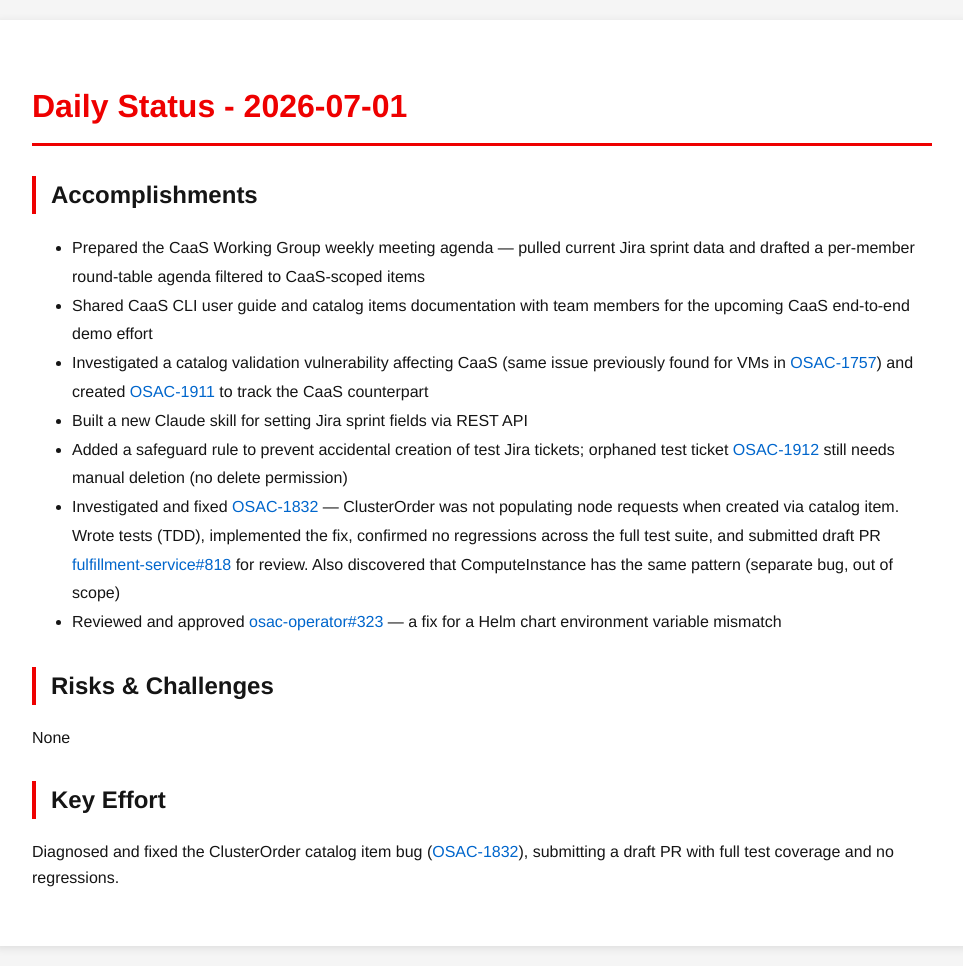
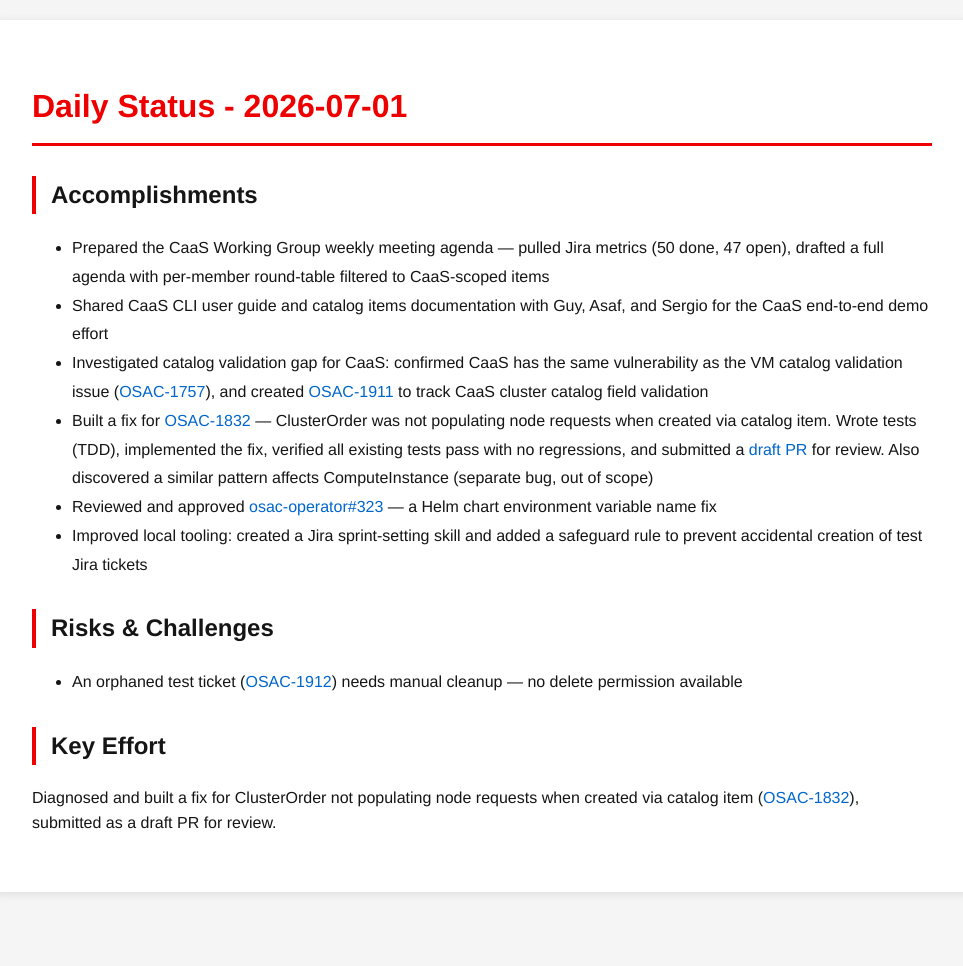
Before and after one commit to tzvatot/daily-status, a Jekyll site: the page built from 2026-07-01.md, in a window 1280 px wide. Shown: the whole page, without its empty margins (158-1121 px from the left). Built offline with Jekyll 4.4.1, drawn with Linux system fonts in a browser that asks for light colours; after the commit the page ends 912 px from its top, so only the background shows below that.

Commit message:
Daily status update - 2026-07-01

```diff
--- a/2026-07-01.md
+++ b/2026-07-01.md
@@ -7,16 +7,15 @@
 # Daily Status - 2026-07-01
 
 ## Accomplishments
-- Prepared the CaaS Working Group weekly meeting agenda — pulled current Jira sprint data and drafted a per-member round-table agenda filtered to CaaS-scoped items
-- Shared CaaS CLI user guide and catalog items documentation with team members for the upcoming CaaS end-to-end demo effort
-- Investigated a catalog validation vulnerability affecting CaaS (same issue previously found for VMs in [OSAC-1757](https://redhat.atlassian.net/browse/OSAC-1757)) and created [OSAC-1911](https://redhat.atlassian.net/browse/OSAC-1911) to track the CaaS counterpart
-- Built a new Claude skill for setting Jira sprint fields via REST API
-- Added a safeguard rule to prevent accidental creation of test Jira tickets; orphaned test ticket [OSAC-1912](https://redhat.atlassian.net/browse/OSAC-1912) still needs manual deletion (no delete permission)
-- Investigated and fixed [OSAC-1832](https://redhat.atlassian.net/browse/OSAC-1832) — ClusterOrder was not populating node requests when created via catalog item. Wrote tests (TDD), implemented the fix, confirmed no regressions across the full test suite, and submitted draft PR [fulfillment-service#818](https://github.com/osac-project/fulfillment-service/pull/818) for review. Also discovered that ComputeInstance has the same pattern (separate bug, out of scope)
-- Reviewed and approved [osac-operator#323](https://github.com/osac-project/osac-operator/pull/323) — a fix for a Helm chart environment variable mismatch
+- Prepared the CaaS Working Group weekly meeting agenda — pulled Jira metrics (50 done, 47 open), drafted a full agenda with per-member round-table filtered to CaaS-scoped items
+- Shared CaaS CLI user guide and catalog items documentation with Guy, Asaf, and Sergio for the CaaS end-to-end demo effort
+- Investigated catalog validation gap for CaaS: confirmed CaaS has the same vulnerability as the VM catalog validation issue ([OSAC-1757](https://redhat.atlassian.net/browse/OSAC-1757)), and created [OSAC-1911](https://redhat.atlassian.net/browse/OSAC-1911) to track CaaS cluster catalog field validation
+- Built a fix for [OSAC-1832](https://redhat.atlassian.net/browse/OSAC-1832) — ClusterOrder was not populating node requests when created via catalog item. Wrote tests (TDD), implemented the fix, verified all existing tests pass with no regressions, and submitted a [draft PR](https://github.com/osac-project/fulfillment-service/pull/818) for review. Also discovered a similar pattern affects ComputeInstance (separate bug, out of scope)
+- Reviewed and approved [osac-operator#323](https://github.com/osac-project/osac-operator/pull/323) — a Helm chart environment variable name fix
+- Improved local tooling: created a Jira sprint-setting skill and added a safeguard rule to prevent accidental creation of test Jira tickets
 
 ## Risks & Challenges
-None
+- An orphaned test ticket ([OSAC-1912](https://redhat.atlassian.net/browse/OSAC-1912)) needs manual cleanup — no delete permission available
 
 ## Key Effort
-Diagnosed and fixed the ClusterOrder catalog item bug ([OSAC-1832](https://redhat.atlassian.net/browse/OSAC-1832)), submitting a draft PR with full test coverage and no regressions.
+Diagnosed and built a fix for ClusterOrder not populating node requests when created via catalog item ([OSAC-1832](https://redhat.atlassian.net/browse/OSAC-1832)), submitted as a draft PR for review.
```
